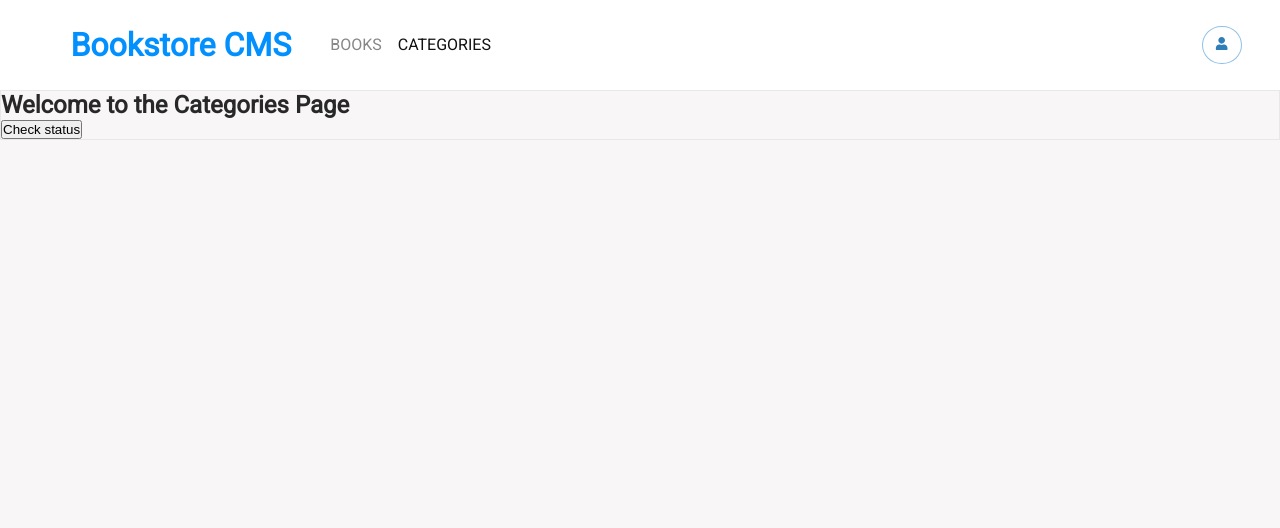
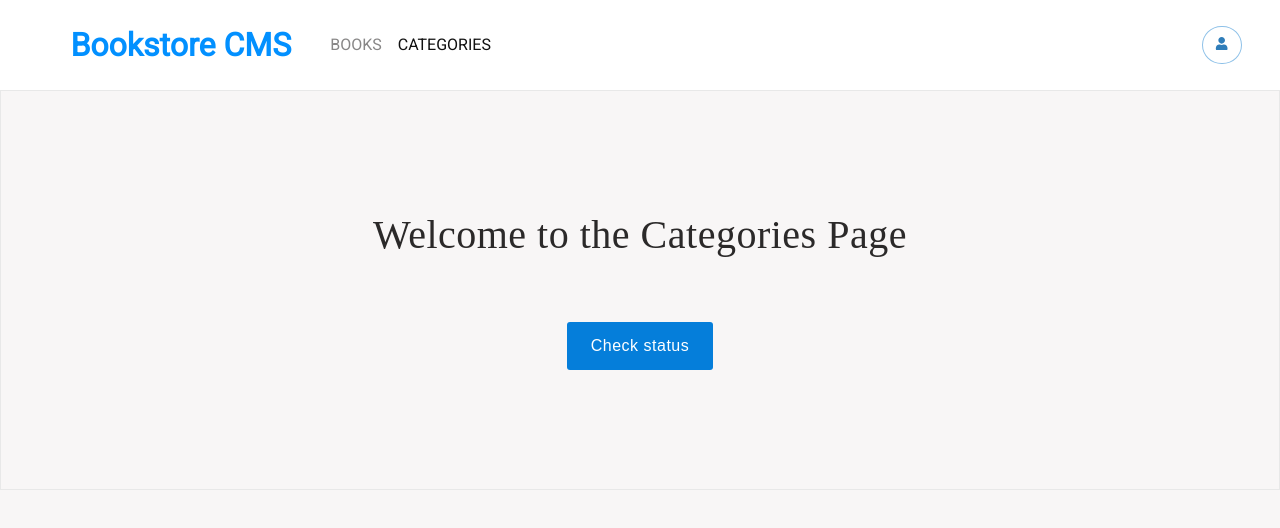
Before and after one commit to Jawad-Nazari/bookstore, a React (Create React App) app: page /categories in a window 1280 px wide. Shown: the top 528 px of the page. Built offline with nearby package versions, Linux system fonts and the light colour scheme.

Commit message:
Adding style to the CategoriesPage

```diff
--- a/src/pages/CategoriesPage.js
+++ b/src/pages/CategoriesPage.js
@@ -2,6 +2,7 @@ import React from 'react';
 import { useSelector, useDispatch } from 'react-redux';
 import { UPDATE_CATEGORY_STATUS } from '../redux/categories/categories';
 import Card from '../components/UI/Card';
+import styles from './CategoriesPage.module.css';
 
 const CategoriesPage = () => {
   const status = useSelector((state) => state.categories.status);
@@ -16,8 +17,8 @@ const CategoriesPage = () => {
   }
 
   return (
-    <Card>
-      <h2>Welcome to the Categories Page</h2>
+    <Card extraclass={styles.Container}>
+      <h1>Welcome to the Categories Page</h1>
       {statusContent}
       <button type="button" onClick={checkStatusHandler}>
         Check status
--- /dev/null
+++ b/src/pages/CategoriesPage.module.css
@@ -0,0 +1,37 @@
+.Container {
+  display: flex;
+  padding: 2%;
+  justify-content: center;
+  align-items: center;
+  min-height: 50vh;
+  flex-direction: column;
+  gap: 3rem;
+  font-family: 'Roboto Slab', serif;
+  font-weight: 400;
+  color: #2b2929;
+  font-size: 1.125rem;
+}
+
+.Container h1 {
+  font-size: 2.5rem;
+  font-weight: 500;
+  letter-spacing: 0.5px;
+  margin-bottom: 1rem;
+}
+
+.Container button {
+  padding: 15px 24px;
+  background: #057eda;
+  color: #fff;
+  border: none;
+  border-radius: 3px;
+  font-size: 1rem;
+  font-weight: 500;
+  letter-spacing: 0.5px;
+  cursor: pointer;
+  transition: all 0.3s ease;
+}
+
+.Container button:hover {
+  background: #046bb9;
+}
```
